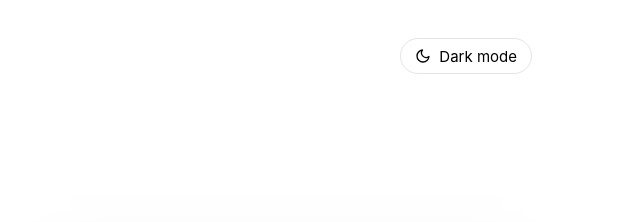
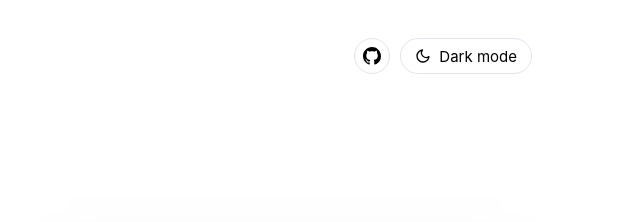
Before and after one commit to AshminJayson/FlashTransfer, a plain HTML site: page docs/index.html in a window 1280 px wide. Shown: the top 222 px of the page, 640-1280 px from the left. Drawn offline with Linux system fonts and the light colour scheme.

Commit message:
Website: GitHub link in the header
Co-Authored-By: Claude Opus 5.5 <noreply@anthropic.com>

```diff
--- a/docs/index.html
+++ b/docs/index.html
@@ -74,6 +74,14 @@
         .theme:hover { background: var(--surface); }
         .theme:focus-visible { outline: 3px solid var(--working); outline-offset: 3px; }
         .theme svg { width: 16px; height: 16px; }
+        .top-actions { display: flex; align-items: center; gap: 10px; }
+        .gh {
+            display: inline-grid; place-items: center; width: 36px; height: 36px;
+            border: 1px solid var(--line); border-radius: 50%; color: var(--ink);
+        }
+        .gh:hover { background: var(--surface); }
+        .gh:focus-visible { outline: 3px solid var(--working); outline-offset: 3px; }
+        .gh svg { width: 18px; height: 18px; }
         .brand img { width: 56px; height: 56px; }
         .brand span { font: 700 22px/1 var(--display); letter-spacing: -0.01em; }
         h1 {
@@ -204,10 +212,15 @@
     <header class="hero">
         <div class="topbar">
             <div class="brand"><img src="icon.svg" width="56" height="56" alt=""/><span>FlashTransfer</span></div>
+            <div class="top-actions">
+            <a class="gh" href="https://github.com/AshminJayson/FlashTransfer" aria-label="FlashTransfer on GitHub" title="FlashTransfer on GitHub">
+                <svg viewBox="0 0 16 16" aria-hidden="true"><path fill="currentColor" d="M8 0C3.58 0 0 3.58 0 8c0 3.54 2.29 6.53 5.47 7.59.4.07.55-.17.55-.38 0-.19-.01-.82-.01-1.49-2.01.37-2.53-.49-2.69-.94-.09-.23-.48-.94-.82-1.13-.28-.15-.68-.52-.01-.53.63-.01 1.08.58 1.23.82.72 1.21 1.87.87 2.33.66.07-.52.28-.87.51-1.07-1.78-.2-3.64-.89-3.64-3.95 0-.87.31-1.59.82-2.15-.08-.2-.36-1.02.08-2.12 0 0 .67-.21 2.2.82.64-.18 1.32-.27 2-.27.68 0 1.36.09 2 .27 1.53-1.04 2.2-.82 2.2-.82.44 1.1.16 1.92.08 2.12.51.56.82 1.27.82 2.15 0 3.07-1.87 3.75-3.65 3.95.29.25.54.73.54 1.48 0 1.07-.01 1.93-.01 2.2 0 .21.15.46.55.38A8.013 8.013 0 0016 8c0-4.42-3.58-8-8-8z"/></svg>
+            </a>
             <button class="theme" id="theme" type="button" aria-pressed="false">
                 <svg viewBox="0 0 24 24" fill="none" stroke="currentColor" stroke-width="2" stroke-linecap="round" stroke-linejoin="round" aria-hidden="true"><path d="M21 12.8A9 9 0 1 1 11.2 3a7 7 0 0 0 9.8 9.8z"/></svg>
                 <span>Dark mode</span>
             </button>
+            </div>
         </div>
         <div>
             <h1>Copy files between your Mac and your Android phone.</h1>
```
